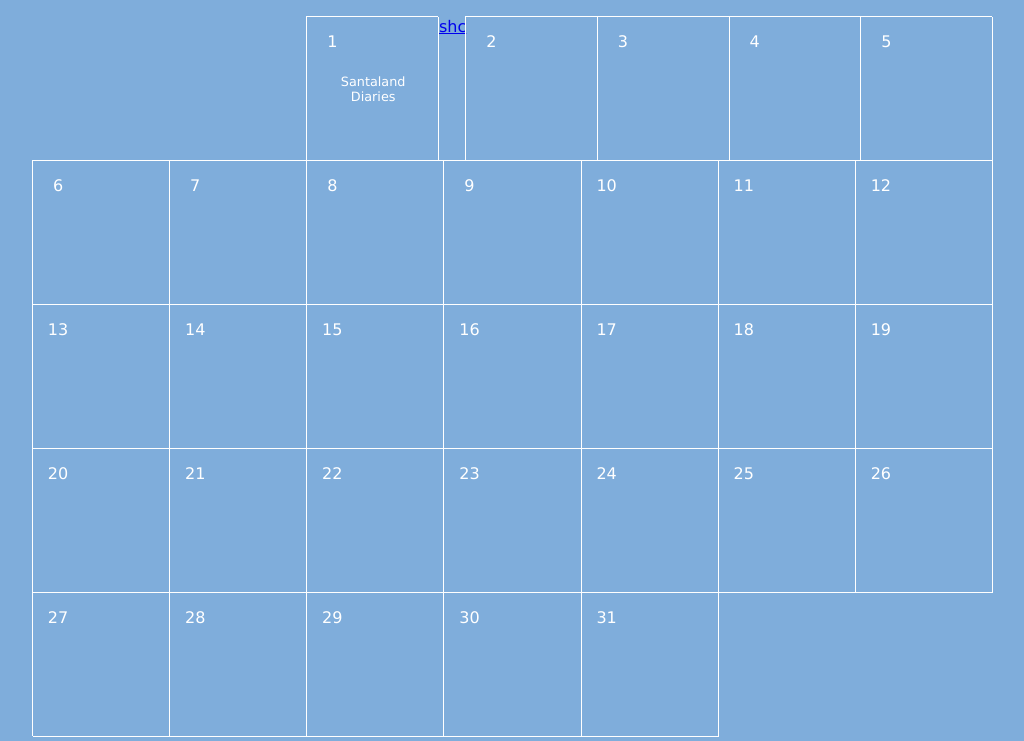
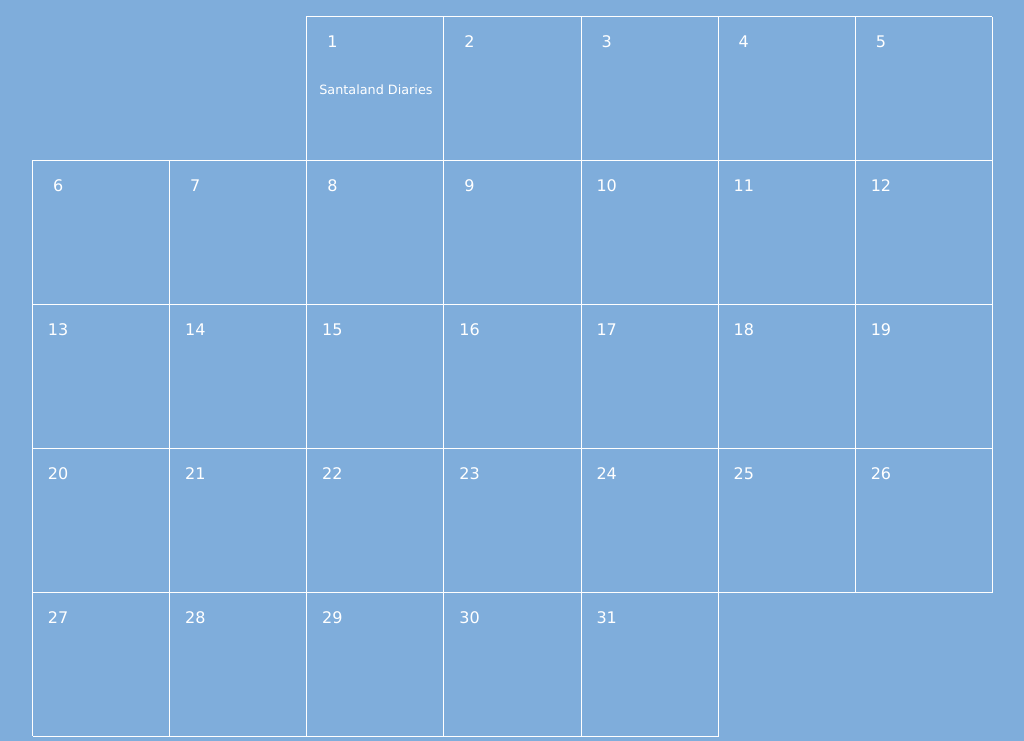
Before and after one commit to carlfroneberger/torntickmas, a plain HTML site: page index.html in a window 1280 px wide. Shown: the part 67-808 px from the top of the page, without its empty margins (127-1151 px from the left). Drawn offline with Linux system fonts and the light colour scheme.

```diff
--- a/index.html
+++ b/index.html
@@ -9,7 +9,6 @@
         <a  target="_blank" class="day" href="https://youtu.be/4qcpIWVFj-0">
           <div class="num">1</div>
           <div class="link">Santaland Diaries</div>
-          <a href="https://somervillehomelesscoalition.org/">shc</a>
         </a>
         <a  target="_blank" class="day">
           <div class="num">2</div>
```
